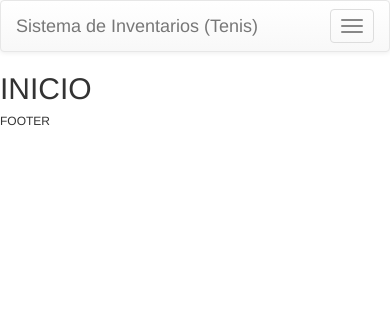
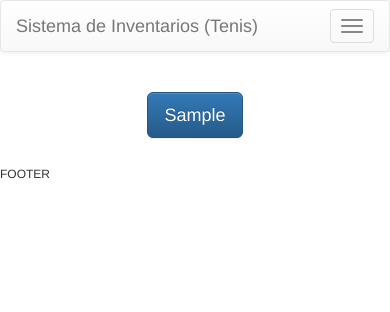
Before and after one commit to DanyNaelson/tenis, a CodeIgniter app: page /inventarios/inicio/index/1 in a window 390 px wide. Shown: the top 312 px of the page. Run offline with CodeIgniter, Linux system fonts and the light colour scheme; tables that the repository leaves empty or names only in its code hold one stand-in row (values such as "Sample post"); data that the repository does not hold is empty.

Commit message:
creacion del menu de inicio y comienzo del modulo Administracion

```diff
--- a/application/controllers/Inicio.php
+++ b/application/controllers/Inicio.php
@@ -10,16 +10,21 @@ class Inicio extends CI_Controller {
 			$datos_usuario = $this->inicio_m->obtener_datos_usuario($idusuario);
 			$newdata = array(
 				'id_usuario' => $datos_usuario[0]->id_usuario,
-		        'nombre'  => $datos_usuario[0]->nombre,
+		        'nombre'  => $datos_usuario[0]->usuario,
 		        'logeado' => TRUE
 			);
 
 			$this->session->set_userdata($newdata);
+
+			$permisos_usuario = $this->inicio_m->obtener_usuario_permisos($idusuario);
 		}
+		$data["id_usuario"] = $_SESSION["id_usuario"];
 		$data["nombre"] = $_SESSION["nombre"];
 		$data["titulo"] = "Sistema de inventarios | Inicio";
 		$data["login"] = false;
 		$data["archivo_js"] = "inicio.js";
+		$data["permisos"] = $permisos_usuario;
+
 		$this->load->view('plantillas/header',$data);
 		$this->load->view('inicio_v');
 		$this->load->view('plantillas/footer',$data);
--- a/application/models/Inicio_m.php
+++ b/application/models/Inicio_m.php
@@ -19,4 +19,18 @@ class Inicio_m extends CI_Model{
       	}
 	}
 
+	function obtener_usuario_permisos($idusuario){
+		$sql = "SELECT u_p.id_permiso, p.permiso FROM usuario_permisos u_p INNER JOIN permisos p ON (p.id_permiso = u_p.id_permiso) WHERE u_p.id_usuario = '" . $idusuario . "'";
+
+		$query = $this->db->query($sql);
+        $rows = $query->result();
+
+		if (isset($rows))
+		{
+		    return $rows;
+		}else{
+      		return null;
+      	}
+	}
+
 }
--- a/application/views/inicio_v.php
+++ b/application/views/inicio_v.php
@@ -1 +1,50 @@
-<h2>INICIO</h2>
+<div class="container">
+<? if(isset($permisos[0]->permiso)): ?>
+  	<div class="row">
+  		<div class="col-sm-6 btn_menu text-center">
+  			<a class="btn btn-primary btn-lg" href="/inventarios/<?= $permisos[0]->permiso ?>/" role="button"><?= ucfirst($permisos[0]->permiso) ?></a>
+  		</div>
+  	<? if(isset($permisos[1]->permiso)): ?>
+  		<div class="col-sm-6 btn_menu text-center">
+  			<a class="btn btn-primary btn-lg" href="/inventarios/<?= $permisos[1]->permiso ?>/" role="button"><?= ucfirst($permisos[1]->permiso) ?></a>
+  		</div>
+  	<? endif ?>
+	</div>
+<? endif ?>
+<? if(isset($permisos[2]->permiso)): ?>
+	<div class="row">
+  		<div class="col-sm-6 btn_menu text-center">
+  			<a class="btn btn-primary btn-lg" href="/inventarios/<?= $permisos[2]->permiso ?>/" role="button"><?= ucfirst($permisos[2]->permiso) ?></a>
+  		</div>
+  	<? if(isset($permisos[3]->permiso)): ?>
+  		<div class="col-sm-6 btn_menu text-center">
+  			<a class="btn btn-primary btn-lg" href="/inventarios/<?= $permisos[3]->permiso ?>/" role="button"><?= ucfirst($permisos[3]->permiso) ?></a>
+  		</div>
+  	<? endif ?>
+	</div>
+<? endif ?>
+<? if(isset($permisos[4]->permiso)): ?>
+	<div class="row">
+  		<div class="col-sm-6 btn_menu text-center">
+  			<a class="btn btn-primary btn-lg" href="/inventarios/<?= $permisos[4]->permiso ?>/" role="button"><?= ucfirst($permisos[4]->permiso) ?></a>
+  		</div>
+  	<? if(isset($permisos[5]->permiso)): ?>
+  		<div class="col-sm-6 btn_menu text-center">
+  			<a class="btn btn-primary btn-lg" href="/inventarios/<?= $permisos[5]->permiso ?>/" role="button"><?= ucfirst($permisos[5]->permiso) ?></a>
+  		</div>
+  	<? endif ?>
+	</div>
+<? endif ?>
+<? if(isset($permisos[6]->permiso)): ?>
+	<div class="row">
+  		<div class="col-sm-6 btn_menu text-center">
+  			<a class="btn btn-primary btn-lg" href="/inventarios/<?= $permisos[6]->permiso ?>/" role="button"><?= ucfirst($permisos[6]->permiso) ?></a>
+  		</div>
+  	<? if(isset($permisos[7]->permiso)): ?>
+  		<div class="col-sm-6 btn_menu text-center">
+  			<a class="btn btn-primary btn-lg" href="/inventarios/<?= $permisos[7]->permiso ?>/" role="button"><?= ucfirst($permisos[7]->permiso) ?></a>
+  		</div>
+  	<? endif ?>
+	</div>
+<? endif ?>
+</div>
--- a/application/views/plantillas/header.php
+++ b/application/views/plantillas/header.php
@@ -11,6 +11,7 @@
 	<script src="/inventarios/assets/js/jquery-2.2.3.min.js"></script>
 	<script src="/inventarios/assets/js/bootstrap.min.js"></script>
 	<script src="/inventarios/assets/js/bootbox.min.js"></script>
+	<script src="/inventarios/assets/js/funciones.js"></script>
 	<script src="/inventarios/assets/js/<?= $archivo_js ?>"></script>
 </head>
 <body>
@@ -26,7 +27,7 @@
 			        <span class="icon-bar"></span>
 			        <span class="icon-bar"></span>
 			      	</button>
-			      	<a class="navbar-brand" href="/inventarios/inicio/">Sistema de Inventarios (Tenis)</a>
+			      	<a class="navbar-brand" href="/inventarios/inicio/index/<?= $id_usuario ?>">Sistema de Inventarios (Tenis)</a>
 			    </div>
 
 			    <!-- Collect the nav links, forms, and other content for toggling -->
--- a/assets/css/inventarios.css
+++ b/assets/css/inventarios.css
@@ -3,6 +3,10 @@
 	display: none;
 }
 
+.btn_menu{
+	padding: 20px 10px;
+}
+
 #login{
 	padding: 8em 3em;
 }
```
